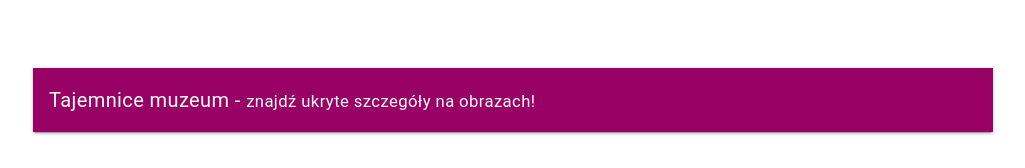
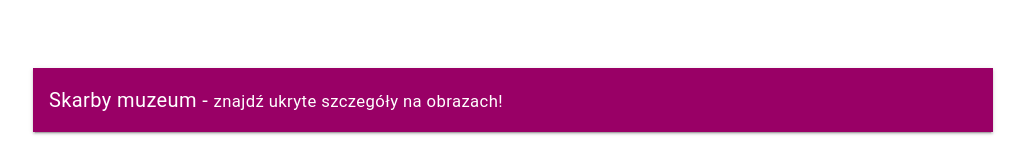
Before and after one commit to stared/hackart-you-in-artwork, a Vue app: page / in a window 1280 px wide. Shown: the top 168 px of the page, without its empty margins (127-1152 px from the left). Built offline with nearby package versions, Linux system fonts and the light colour scheme; grey boxes are pictures that could not be loaded.

Commit message:
skarby muzeum

```diff
--- a/src/App.vue
+++ b/src/App.vue
@@ -2,7 +2,7 @@
     <div id="app" class="content-grid mdl-grid">
         <header class="mdl-layout__header my-header">
             <div class="mdl-layout__header-row header-row">
-                <span class="mdl-layout-title">Tajemnice muzeum - <small>znajdź ukryte szczegóły na obrazach!</small></span>
+                <span class="mdl-layout-title">Skarby muzeum - <small>znajdź ukryte szczegóły na obrazach!</small></span>
             </div>
         </header>
         <TopicsList v-if="topicSelection" :topics="topicsList"/>
```
